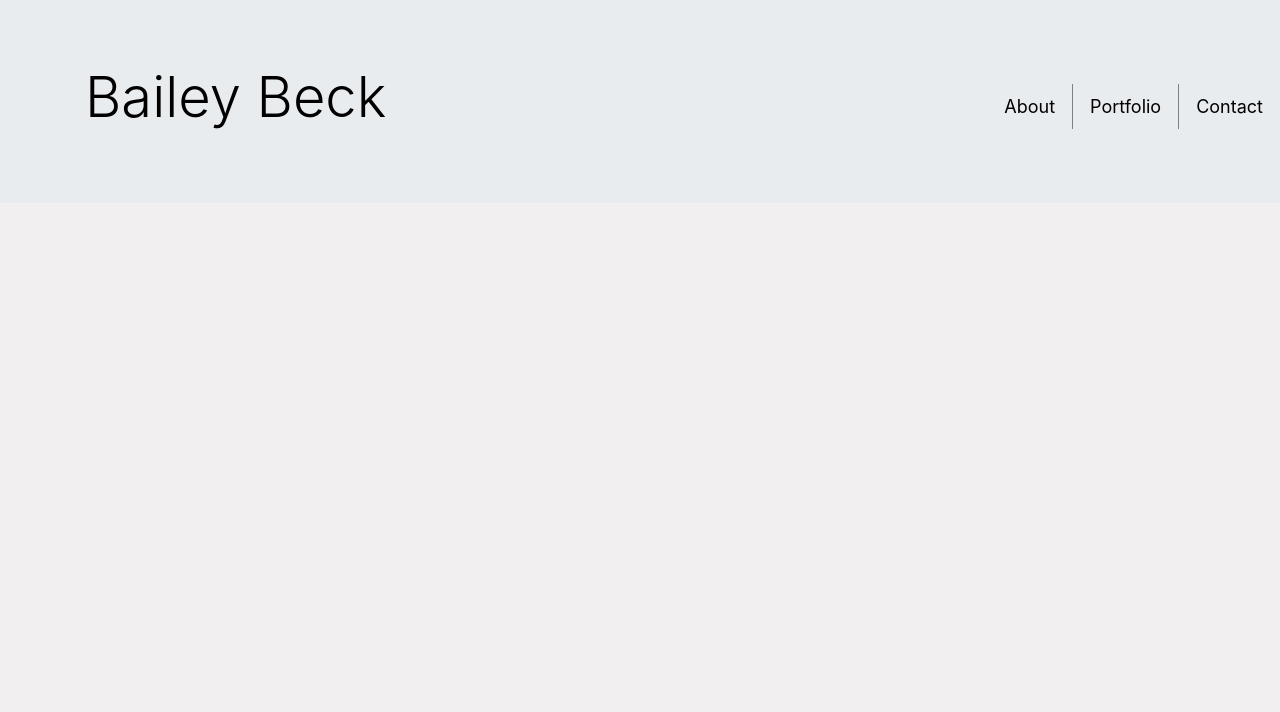
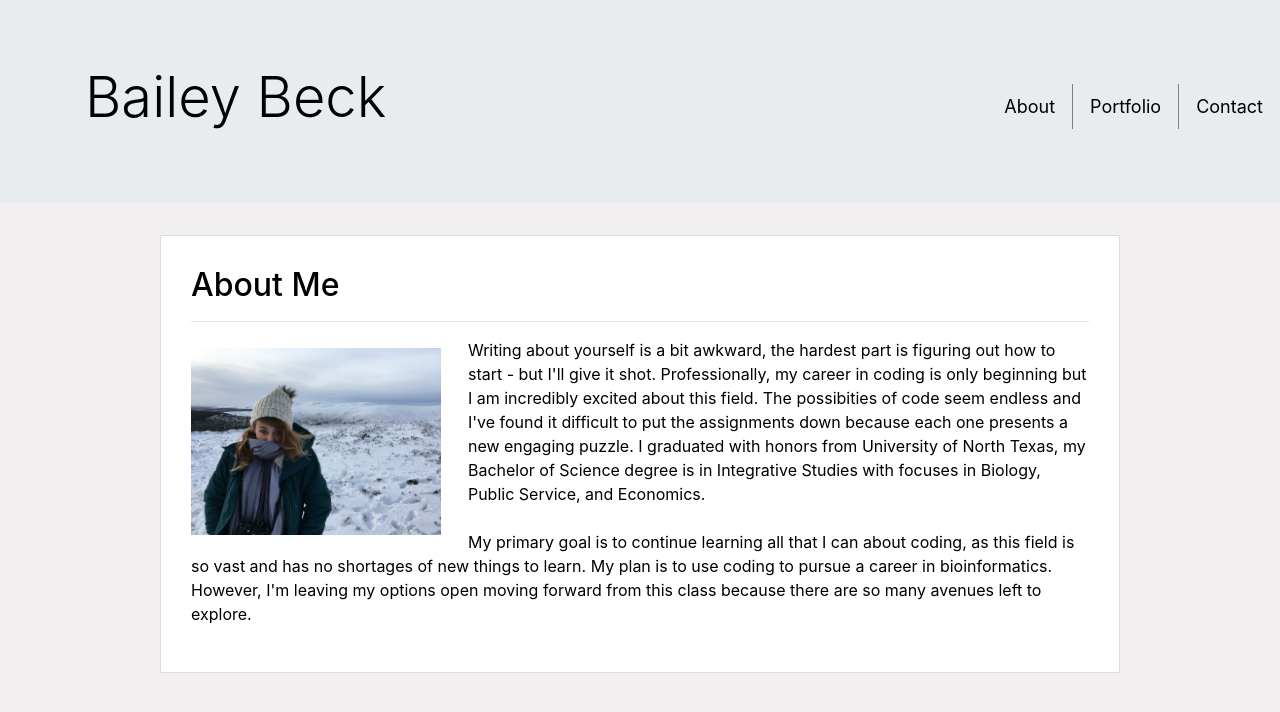
Before and after one commit to baileymbeck/Portfolio, a plain HTML site: page index.html in a window 1280 px wide. Drawn offline with nearby package versions, Linux system fonts and the light colour scheme.

Commit message:
init index.html setup with img & about

```diff
--- a/assets/css/style.css
+++ b/assets/css/style.css
@@ -16,3 +16,26 @@ a{
     color: black;
     font-size: 18px;
 }
+.content-wrapper{
+    width: 100%;
+    max-width: 960px;
+    margin: 0 auto;
+    margin-top: 0;
+    clear: both;
+}
+article {
+    float: left;
+    width: 100%;
+    max-width: 960px;
+    padding: 30px;
+    margin: 0 0 40px;
+    background: #ffffff;
+    border: 1px solid #dddddd;
+}
+#profile-photo {
+    position: relative;
+    float: left;
+    width: 250px;
+    margin: 10px 3% 10px 0px;
+    overflow: auto;
+}
--- a/index.html
+++ b/index.html
@@ -34,7 +34,54 @@
         </ul>
     </div>
 
+    <!-- <div class="mainContainer">
+        <div class="card" style="width: 18rem;">
+            <img src="./assets/images/profile.jpeg" class="card-img-top" alt="Profile Photo">
+            <div class="card-body">
+                <h5 class="card-title">About me</h5>
+                <p class="card-text">
+                    Writing about yourself is a bit awkward, the hardest part is figuring out how to start -
+                    but I'll give it shot. Professionally, my career in coding is only beginning but I am
+                    incredibly excited about this field. The possibities of code seem endless
+                    and I've found it difficult to put the assignments down because each one presents a new
+                    engaging puzzle. I graduated with honors from University of North Texas, my Bachelor of
+                    Science degree is in Integrative Studies with focuses in Biology, Public Service, and Economics.
+                        <br><br>
+                    My primary goal is to continue learning all that I can about coding, as this field is so vast
+                    and has no shortages of new things to learn. My plan is to use coding to pursue a career in
+                    bioinformatics. However, I'm leaving my options open moving forward from this class because there
+                    are so many avenues left to explore.
+                    </p>
+                <a href="https://www.linkedin.com/public-profile/settings?trk=d_flagship3_profile_self_view_public_profile" class="btn">LinkIn</a>
+            </div>
+        </div>
+    </div> -->
+    <section class="content-wrapper">
+        <article>
+            <h2>About Me</h2>
+        <hr>
 
+            <img src="./assets/images/profile.jpeg"
+            alt="Photo of myself in Scotland"
+            width="200px"
+            class="photo"
+            id="profile-photo">
+        <p>
+            Writing about yourself is a bit awkward, the hardest part is figuring out how to start -
+            but I'll give it shot. Professionally, my career in coding is only beginning but I am
+            incredibly excited about this field. The possibities of code seem endless
+            and I've found it difficult to put the assignments down because each one presents a new
+            engaging puzzle. I graduated with honors from University of North Texas, my Bachelor of
+            Science degree is in Integrative Studies with focuses in Biology, Public Service, and Economics.
+                <br><br>
+            My primary goal is to continue learning all that I can about coding, as this field is so vast
+            and has no shortages of new things to learn. My plan is to use coding to pursue a career in
+            bioinformatics. However, I'm leaving my options open moving forward from this class because there
+            are so many avenues left to explore.
+        </p>
+
+        </article>
+    </section>
 
 
 
```
